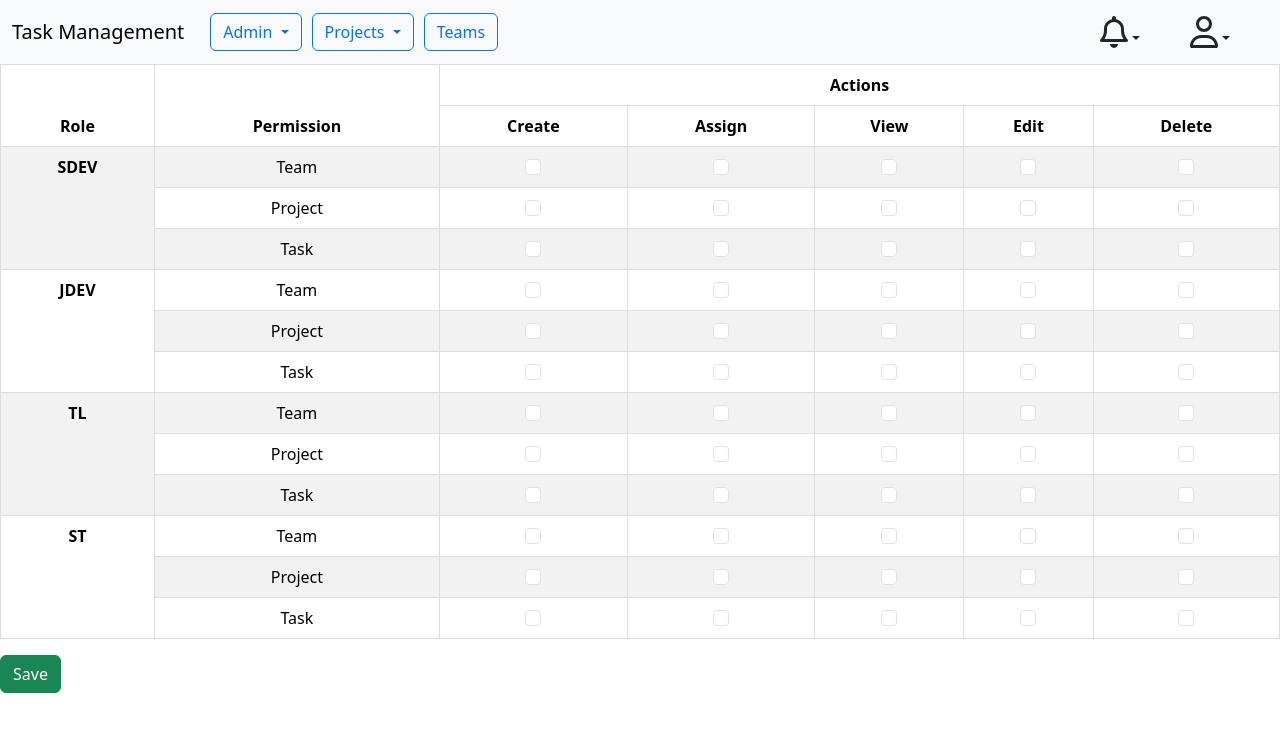
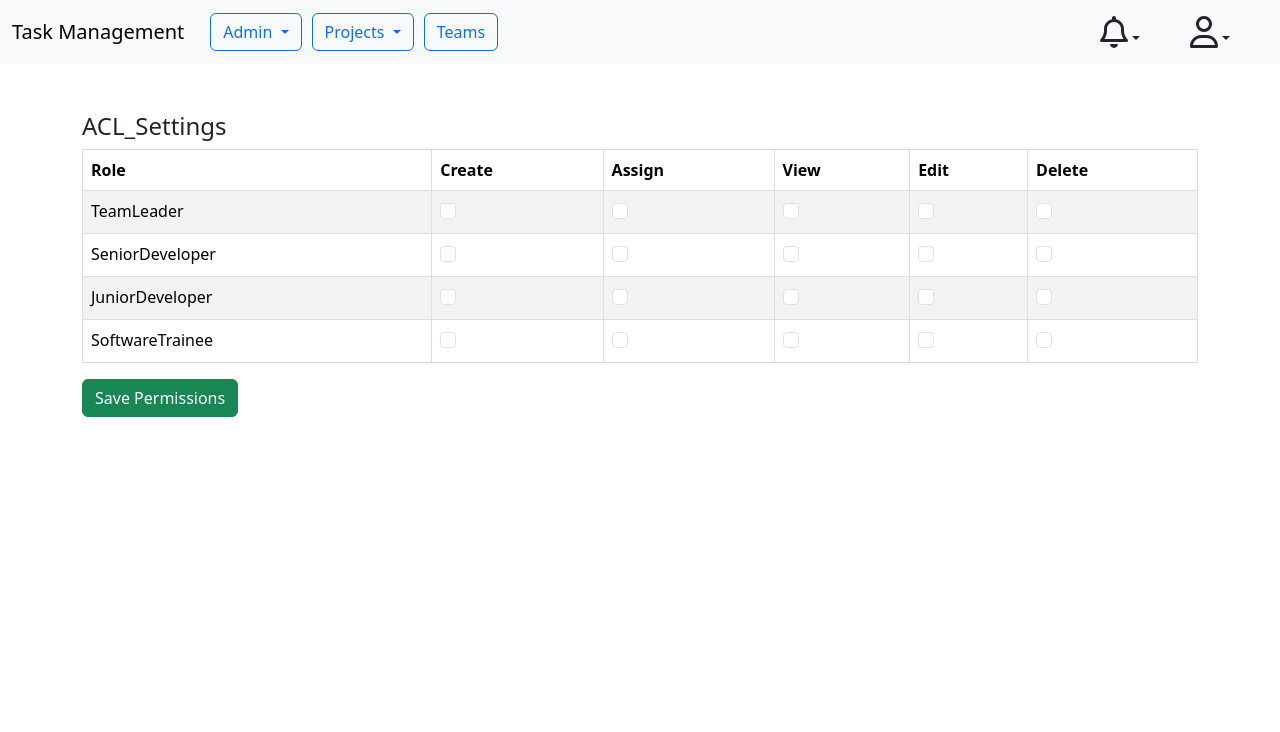
Before and after one commit to BRINTHALINGAM/TaskManagement, an Angular app: page /acl in a window 1280 px wide. Shown: the top 732 px of the page. Built offline with nearby package versions, Linux system fonts and the light colour scheme.

Commit message:
acl modified

```diff
--- a/src/app/acl-settings/acl-settings.component.css
+++ b/src/app/acl-settings/acl-settings.component.css
@@ -1,6 +1,4 @@
-
-  .table th, .table td {
-    border: 1px solid #ddd;
-    padding: 8px;
-    text-align: center;
-  }
+.table th, .table td {
+  border: 1px solid #ddd;
+  padding: 8px;
+}
--- a/src/app/acl-settings/acl-settings.component.html
+++ b/src/app/acl-settings/acl-settings.component.html
@@ -1,51 +1,30 @@
-<!-- acl-settings.component.html -->
-
-<div *ngIf="showAlert" class="alert alert-success" role="alert">
+ <div *ngIf="showAlert" class="alert alert-success" role="alert">
     Permission saved successfully!
   </div>
-
-  <table class="table table-striped" >
+  <div class="container mt-5">
+    <h4>ACL_Settings</h4>
+  <table class="table table-striped">
     <thead>
       <tr>
-        <th rowspan="4">Role</th>
-        <th rowspan="4">Permission</th>
-        <th colspan="5">Actions</th>
-      </tr>
-      <tr>
-        <th>Create</th>
-        <th>Assign</th>
-        <th>View</th>
-        <th>Edit</th>
-        <th>Delete</th>
+        <th>Role</th>
+        <th *ngFor="let permission of permissions">{{ permission }}</th>
       </tr>
     </thead>
     <tbody>
-      <ng-container *ngFor="let role of roles">
-        <tr>
-          <td rowspan="3"><strong>{{ role }}</strong></td>
-          <td>Team</td>
-          <td *ngFor="let action of actions">
-            <input type="checkbox" class="form-check-input" [id]="'action_' + role.toLowerCase() + '_team_' + action"
-                   (change)="updateRoleActions(role, 'Team', action, $event)">
-          </td>
-        </tr>
-        <tr>
-          <td>Project</td>
-          <td *ngFor="let action of actions">
-            <input type="checkbox" class="form-check-input" [id]="'action_' + role.toLowerCase() + '_project_' + action"
-                   (change)="updateRoleActions(role, 'Project', action, $event)">
-          </td>
-        </tr>
-        <tr>
-          <td>Task</td>
-          <td *ngFor="let action of actions">
-            <input type="checkbox"   class="form-check-input" [id]="'action_' + role.toLowerCase() + '_task_' + action"
-                   (change)="updateRoleActions(role, 'Task', action, $event)">
-          </td>
-
-        </tr>
-      </ng-container>
+      <tr *ngFor="let role of roles">
+        <td>{{ role }}</td>
+        <td *ngFor="let permission of permissions">
+          <label class="form-check">
+            <input
+              type="checkbox"
+              class="form-check-input"
+              [checked]="rolePermissions[role].permissions.includes(permission)"
+              (change)="onPermissionChange(role, permission, $event)"
+            />
+          </label>
+        </td>
+      </tr>
     </tbody>
   </table>
-
-  <button class="btn btn-success" type="submit" (click)="saveAclData()">Save</button>
+  <button class="btn btn-success" (click)="saveRolePermissions()">Save Permissions</button>
+  </div>
--- a/src/app/acl-settings/acl-settings.component.ts
+++ b/src/app/acl-settings/acl-settings.component.ts
@@ -1,56 +1,51 @@
 import { Component, OnInit } from '@angular/core';
+import { AclSettingsService } from './acl-settings.service';
 import { Router } from '@angular/router';
 @Component({
   selector: 'app-acl-settings',
   templateUrl: './acl-settings.component.html',
-  styleUrls: ['./acl-settings.component.css']
+  styleUrls: ['./acl-settings.component.css'],
 })
 export class AclSettingsComponent implements OnInit {
-  roles = ['SDEV', 'JDEV', 'TL', 'ST'];
+  roles: string[] = ['TeamLeader', 'SeniorDeveloper', 'JuniorDeveloper', 'SoftwareTrainee'];
+  permissions: string[] = ['Create', 'Assign', 'View', 'Edit', 'Delete'];
+  rolePermissions: { [role: string]: { permissions: string[] } } = {};
+  showAlert: boolean = false;
 
-  permissions = ['Team', 'Project', 'Task'];
-  actions = ['Create', 'Assign', 'View', 'Delete', 'Edit'];
-  showAlert: boolean = false;
-  roleActionsMap: { [key: string]: { [key: string]: string[] } } = {};
-  constructor(private router: Router) {}
-  ngOnInit() {
+  constructor(private aclService: AclSettingsService,private router: Router) {}
 
-    this.roles.forEach(role => {
-      this.roleActionsMap[role] = {};
-      this.permissions.forEach(permission => {
-        this.roleActionsMap[role][permission] = [];
-      });
+  ngOnInit(): void {
+
+    this.loadRolePermissions();
+  }
+  private loadRolePermissions() {
+    this.roles.forEach((role) => {
+      const roleDetails = this.aclService.getRoleDetails(role);
+      this.rolePermissions[role] = {
+        permissions: roleDetails.permissions,
+      };
     });
   }
-
-  updateRoleActions(role: string, permission: string, action: string, event: any) {
+  onPermissionChange(role: string, permission: string, event: any) {
     if (event.target.checked) {
-      this.roleActionsMap[role][permission].push(action);
+      this.rolePermissions[role].permissions.push(permission);
     } else {
-      const index = this.roleActionsMap[role][permission].indexOf(action);
+      const index = this.rolePermissions[role].permissions.indexOf(permission);
       if (index !== -1) {
-        this.roleActionsMap[role][permission].splice(index, 1);
+        this.rolePermissions[role].permissions.splice(index, 1);
       }
     }
   }
-
-  saveAclData() {
-    for (const role of this.roles) {
-      for (const permission of this.permissions) {
-        const actions = this.roleActionsMap[role][permission].join(', ');
-        console.log(`${role}: Permission: ${permission}, Actions: ${actions}`);
-      }
-    }
-
-    console.log('Acl data saved successfully.');
+  saveRolePermissions() {
+    this.roles.forEach((role) => {
+      const { permissions } = this.rolePermissions[role];
+      this.aclService.saveRoleDetails(role, { permissions });
+    });
+    console.log('Permissions saved:', this.rolePermissions);
     this.showAlert = true;
     setTimeout(() => {
       this.showAlert = false;
       this.router.navigate(['/home']);
     }, 3000);
-
   }
-
-
-
 }
--- /dev/null
+++ b/src/app/acl-settings/acl-settings.service.ts
@@ -0,0 +1,29 @@
+import { Injectable } from '@angular/core';
+@Injectable({
+  providedIn: 'root',
+})
+export class AclSettingsService {
+  private roleDetails: { [role: string]: { permissions: string[] } } = {};
+
+  constructor() {
+    this.loadRolePermissions();
+  }
+  private loadRolePermissions() {
+    this.roleDetails = {
+      Admin: { permissions: [] },
+      TeamLeader: { permissions: [] },
+      JuniorDeveloper: { permissions: [] },
+      SeniorDeveloper: { permissions: [] },
+      SoftwareTrainee: { permissions: [] },
+    };
+  }
+  getRoleDetails(role: string): { permissions: string[] } {
+    return this.roleDetails[role] || { permissions: [] };
+  }
+  hasPermission(permission: string): boolean {
+    return true;
+  }
+  saveRoleDetails(role: string, details: { permissions: string[] }) {
+    this.roleDetails[role] = details;
+  }
+}
```
